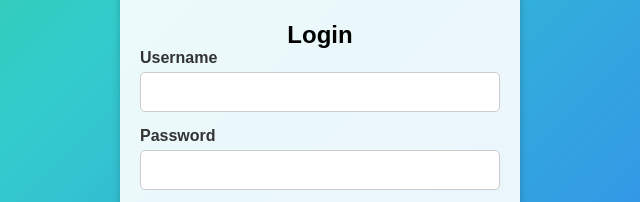
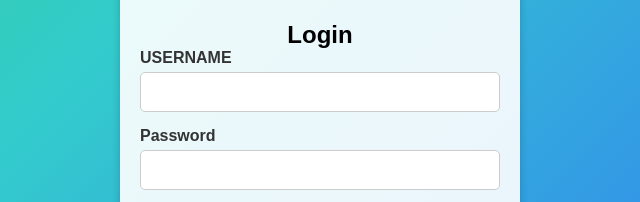
Before and after one commit to AnanyaaaaG/BallotBox, a plain HTML site: page LoginPage.html in a window 1280 px wide. Shown: the part 337-539 px from the top of the page, 320-960 px from the left. Drawn offline with Linux system fonts and the light colour scheme.

Commit message:
Restarting

```diff
--- a/LoginPage.html
+++ b/LoginPage.html
@@ -13,7 +13,7 @@
             <h2>Login</h2>
             <form>
                 <div class="input-group">
-                    <label for="username">Username</label>
+                    <label for="username">USERNAME</label>
                     <input type="text" id="username" name="username" required>
                 </div>
                 <div class="input-group">
```
